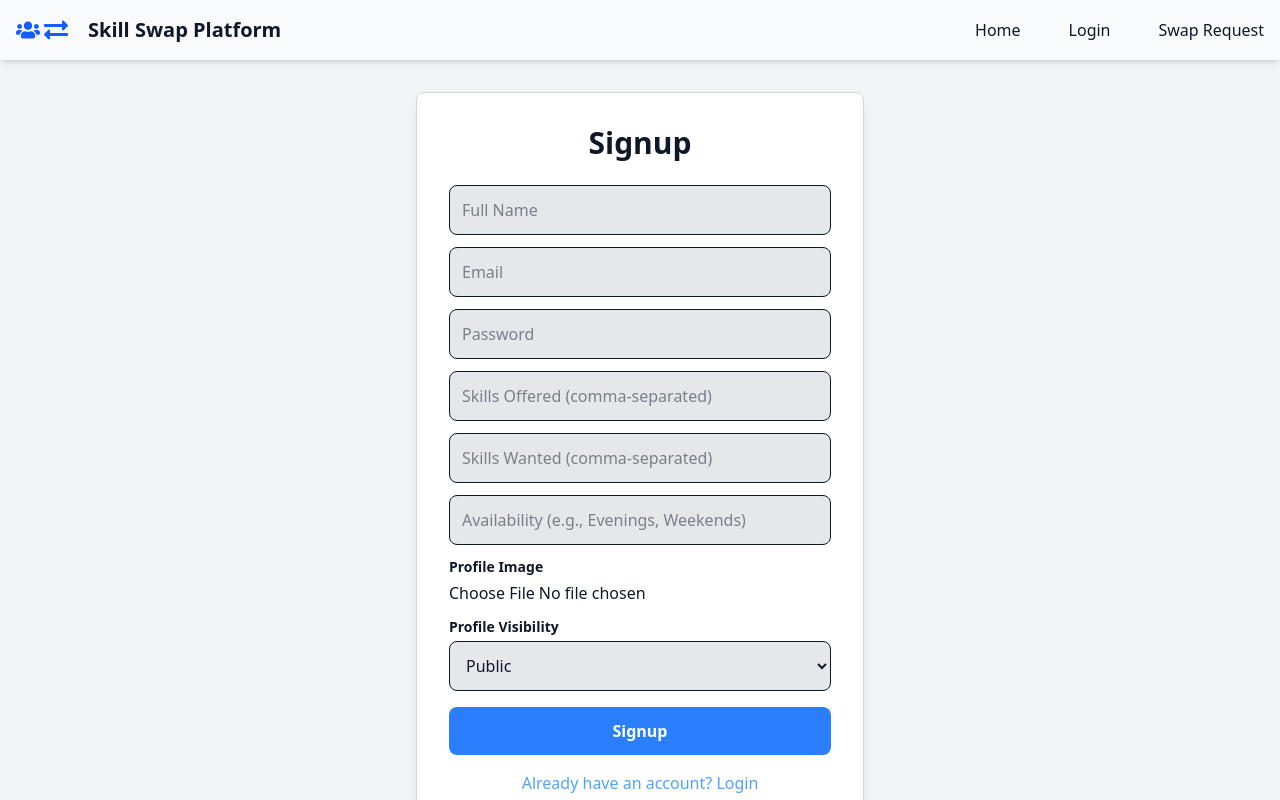
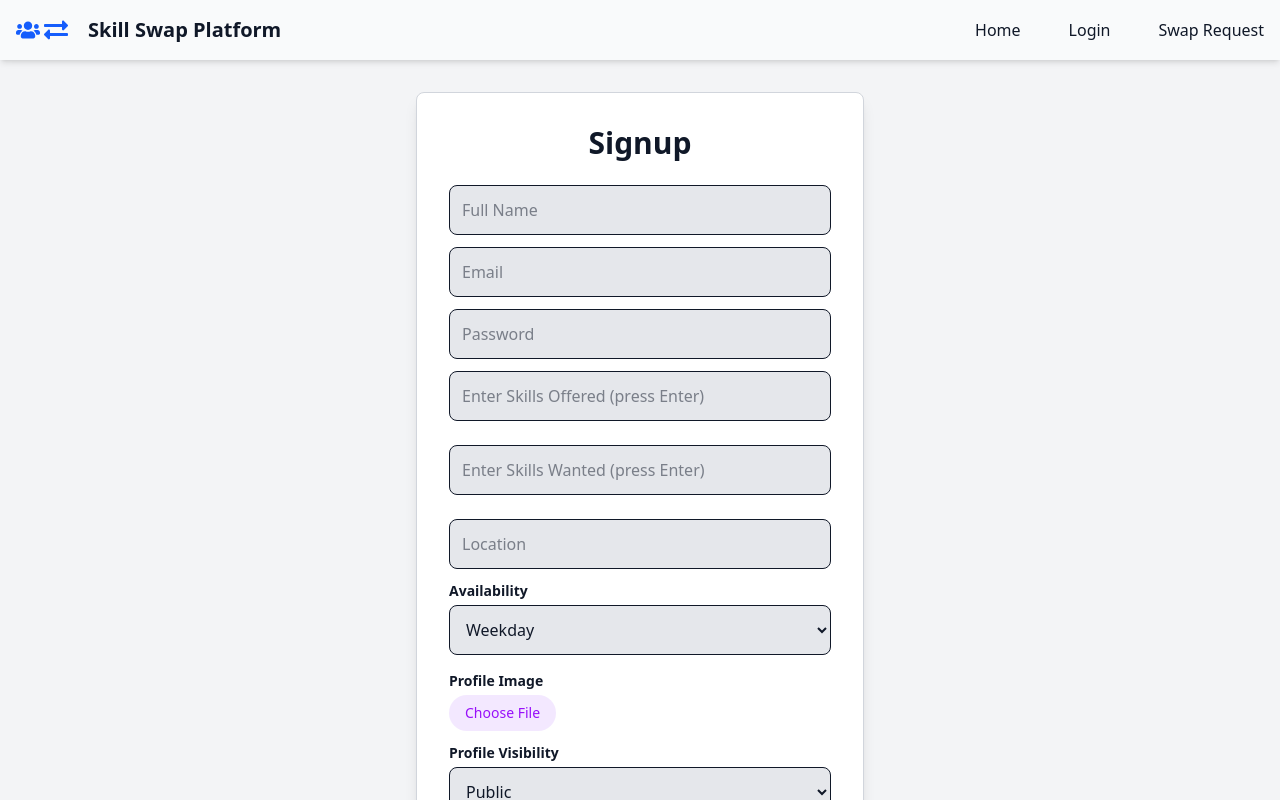
Before and after one commit to guptakshitij2308/Hacksmiths, a React (Vite) app in the folder frontend/: page /signup in a window 1280 px wide. Shown: the top 800 px of the page. Built offline with nearby package versions, Linux system fonts and the light colour scheme.

Commit message:
signup page updated

```diff
--- a/frontend/src/pages/signup.jsx
+++ b/frontend/src/pages/signup.jsx
@@ -1,48 +1,69 @@
-import { useState } from "react";
-import { Link, useNavigate } from "react-router-dom";
-import axios from "axios";
+import { useState } from 'react';
+import { Link, useNavigate } from 'react-router-dom';
+import axios from 'axios';
 
 const Signup = () => {
-  const [name, setName] = useState("");
-  const [email, setEmail] = useState("");
-  const [password, setPassword] = useState("");
+  const [name, setName] = useState('');
+  const [email, setEmail] = useState('');
+  const [location, setLocation] = useState('');
+  const [password, setPassword] = useState('');
   const [skillsOffered, setSkillsOffered] = useState([]);
   const [skillsWanted, setSkillsWanted] = useState([]);
-  const [availability, setAvailability] = useState([]);
+  const [availability, setAvailability] = useState('weekday');
   const [isPublic, setIsPublic] = useState(true);
   const [image, setImage] = useState(null);
-  const [error, setError] = useState("");
+  const [error, setError] = useState('');
 
   const navigate = useNavigate();
 
   const handleSubmit = async () => {
-    if (!name || !email || !password || !skillsOffered.length || !skillsWanted.length || !availability.length || !image) {
-      setError("Please fill all fields including image.");
+    if (
+      !name ||
+      !location ||
+      !email ||
+      !password ||
+      !skillsOffered.length ||
+      !skillsWanted.length ||
+      !availability ||
+      !image
+    ) {
+      setError('Please fill all fields including image.');
       return;
     }
 
     const formData = new FormData();
-    formData.append("name", name);
-    formData.append("email", email);
-    formData.append("password", password);
-    formData.append("isPublic", isPublic);
-
-    skillsOffered.forEach(skill => formData.append("skillsOffered", skill));
-    skillsWanted.forEach(skill => formData.append("skillsWanted", skill));
-    availability.forEach(slot => formData.append("availability", slot));
-    formData.append("image", image);
+    formData.append('name', name);
+    formData.append('email', email);
+    formData.append('password', password);
+    formData.append('location', location);
+    formData.append('isPublic', isPublic);
+    skillsOffered.forEach((skill) => formData.append('skillsOffered', skill));
+    skillsWanted.forEach((skill) => formData.append('skillsWanted', skill));
+    formData.append('availability', availability);
+    formData.append('image', image);
 
     try {
-      await axios.post("/api/auth/register", formData);
-      navigate("/login");
+      const res = await axios.post('/api/auth/register', formData);
+      console.log(res);
+      navigate('/');
     } catch (err) {
-      setError(err.response?.data?.message || "Something went wrong");
+      setError(err.response?.data?.message || 'Something went wrong');
     }
   };
 
-  const handleMultiValue = (input, setter) => {
-    const items = input.split(",").map(i => i.trim()).filter(Boolean);
-    setter(items);
+  const handleAddSkill = (e, setter, array) => {
+    if (e.key === 'Enter') {
+      e.preventDefault();
+      const value = e.target.value.trim();
+      if (value && !array.includes(value)) {
+        setter([...array, value]);
+        e.target.value = '';
+      }
+    }
+  };
+
+  const handleRemoveSkill = (skill, setter, array) => {
+    setter(array.filter((s) => s !== skill));
   };
 
   return (
@@ -50,7 +71,6 @@ const Signup = () => {
       <div className='w-full max-w-md p-8 rounded-lg shadow-lg bg-white border border-gray-300'>
         <h1 className='text-3xl font-bold mb-6 text-center'>Signup</h1>
         {error && <p className='text-red-500 mb-4 text-center'>{error}</p>}
-
         <input
           type='text'
           value={name}
@@ -58,7 +78,6 @@ const Signup = () => {
           className='w-full p-3 mb-3 rounded-lg border bg-gray-200'
           placeholder='Full Name'
         />
-
         <input
           type='email'
           value={email}
@@ -66,7 +85,6 @@ const Signup = () => {
           className='w-full p-3 mb-3 rounded-lg border bg-gray-200'
           placeholder='Email'
         />
-
         <input
           type='password'
           value={password}
@@ -74,57 +92,126 @@ const Signup = () => {
           className='w-full p-3 mb-3 rounded-lg border bg-gray-200'
           placeholder='Password'
         />
-
         <input
           type='text'
-          onChange={(e) => handleMultiValue(e.target.value, setSkillsOffered)}
+          onKeyDown={(e) => handleAddSkill(e, setSkillsOffered, skillsOffered)}
           className='w-full p-3 mb-3 rounded-lg border bg-gray-200'
-          placeholder='Skills Offered (comma-separated)'
+          placeholder='Enter Skills Offered (press Enter)'
         />
-
+        <div className='flex flex-wrap gap-2 mb-3'>
+          {skillsOffered.map((skill) => (
+            <span
+              key={skill}
+              className='px-4 py-2 bg-green-100 text-green-600 rounded-full flex items-center gap-2 text-sm font-medium'
+            >
+              {skill}
+              <button
+                onClick={() =>
+                  handleRemoveSkill(skill, setSkillsOffered, skillsOffered)
+                }
+                className='text-red-400 hover:text-red-600'
+              >
+                &times;
+              </button>
+            </span>
+          ))}
+        </div>
         <input
           type='text'
-          onChange={(e) => handleMultiValue(e.target.value, setSkillsWanted)}
+          onKeyDown={(e) => handleAddSkill(e, setSkillsWanted, skillsWanted)}
           className='w-full p-3 mb-3 rounded-lg border bg-gray-200'
-          placeholder='Skills Wanted (comma-separated)'
+          placeholder='Enter Skills Wanted (press Enter)'
         />
-
+        <div className='flex flex-wrap gap-2 mb-3'>
+          {skillsWanted.map((skill) => (
+            <span
+              key={skill}
+              className='px-4 py-2 bg-purple-100 text-purple-600 rounded-full flex items-center gap-2 text-sm font-medium'
+            >
+              {skill}
+              <button
+                onClick={() =>
+                  handleRemoveSkill(skill, setSkillsWanted, skillsWanted)
+                }
+                className='text-red-400 hover:text-red-600'
+              >
+                &times;
+              </button>
+            </span>
+          ))}
+        </div>
         <input
           type='text'
-          onChange={(e) => handleMultiValue(e.target.value, setAvailability)}
+          value={location}
+          onChange={(e) => setLocation(e.target.value)}
           className='w-full p-3 mb-3 rounded-lg border bg-gray-200'
-          placeholder='Availability (e.g., Evenings, Weekends)'
+          placeholder='Location'
         />
-
+        <div className='mb-4'>
+          <label className='block text-sm font-semibold mb-1'>
+            Availability
+          </label>
+          <select
+            value={availability}
+            onChange={(e) => setAvailability(e.target.value)}
+            className='w-full p-3 rounded-lg border bg-gray-200'
+          >
+            <option value='weekday'>Weekday</option>
+            <option value='weekend'>Weekend</option>
+            <option value='morning'>Morning</option>
+            <option value='afternoon'>Afternoon</option>
+            <option value='evening'>Evening</option>
+          </select>
+        </div>
         <div className='mb-3'>
-          <label className='block text-sm font-semibold mb-1'>Profile Image</label>
+          <label className='block text-sm font-semibold mb-1'>
+            Profile Image
+          </label>
+          {!image ? (
+            <button
+              onClick={() => document.getElementById('fileInput').click()}
+              className='px-4 py-2 bg-purple-100 text-purple-600 rounded-full flex items-center gap-2 text-sm font-medium'
+            >
+              Choose File
+            </button>
+          ) : (
+            <span className='px-4 py-2 bg-purple-100 text-purple-600 rounded-full flex items-center gap-2 text-sm font-medium'>
+              {image.name}
+              <button
+                onClick={() => setImage(null)}
+                className='text-red-400 hover:text-red-600'
+              >
+                &times;
+              </button>
+            </span>
+          )}
           <input
             type='file'
+            id='fileInput'
             accept='image/*'
             onChange={(e) => setImage(e.target.files[0])}
-            className='w-full'
+            className='hidden'
           />
         </div>
-
         <div className='mb-4'>
-          <label className='block text-sm font-semibold mb-1'>Profile Visibility</label>
+          <label className='block text-sm font-semibold mb-1'>
+            Profile Visibility
+          </label>
           <select
             value={isPublic}
-            onChange={(e) => setIsPublic(e.target.value === "true")}
+            onChange={(e) => setIsPublic(e.target.value === 'true')}
             className='w-full p-3 rounded-lg border bg-gray-200'
           >
-            <option value="true">Public</option>
-            <option value="false">Private</option>
+            <option value='true'>Public</option>
+            <option value='false'>Private</option>
           </select>
         </div>
-
         <button
           onClick={handleSubmit}
           className='bg-blue-500 hover:bg-blue-600 text-white py-3 px-6 rounded-lg font-semibold transition w-full'
         >
           Signup
         </button>
-
         <div className='mt-4 text-center'>
           <Link
             to='/login'
```
